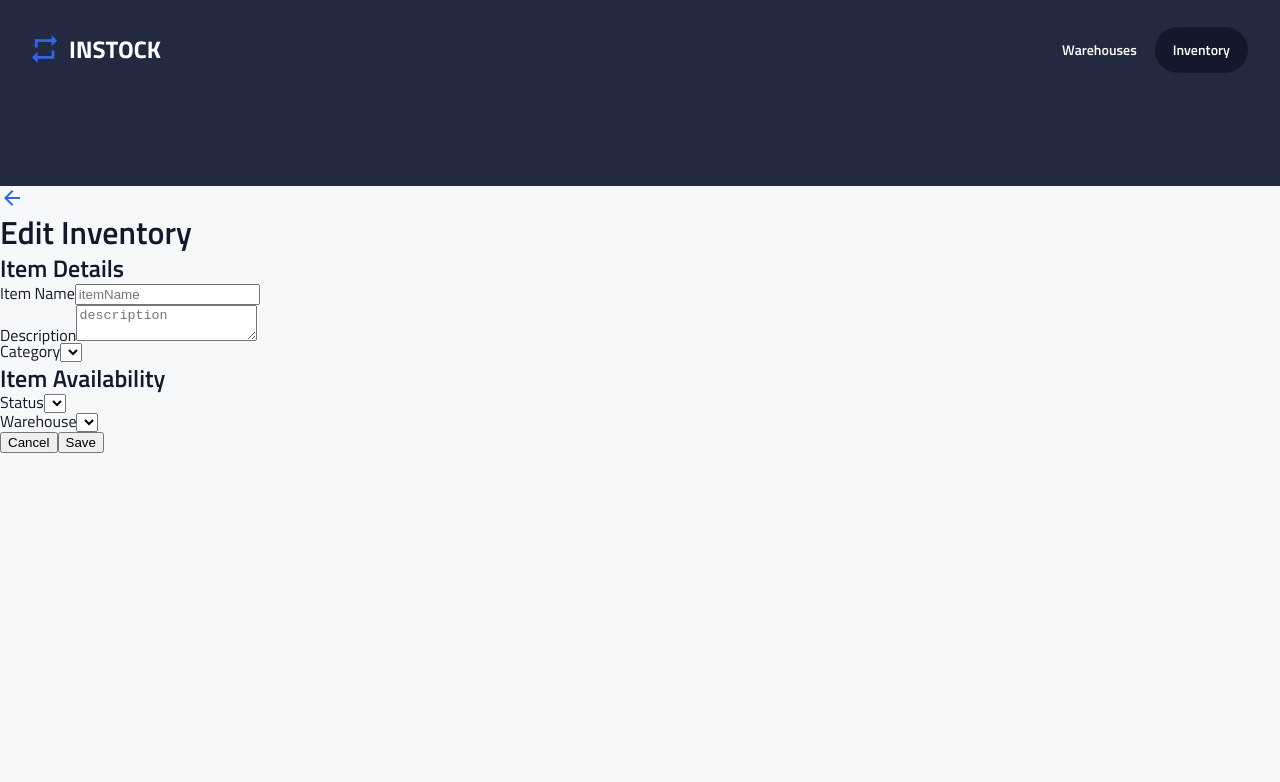
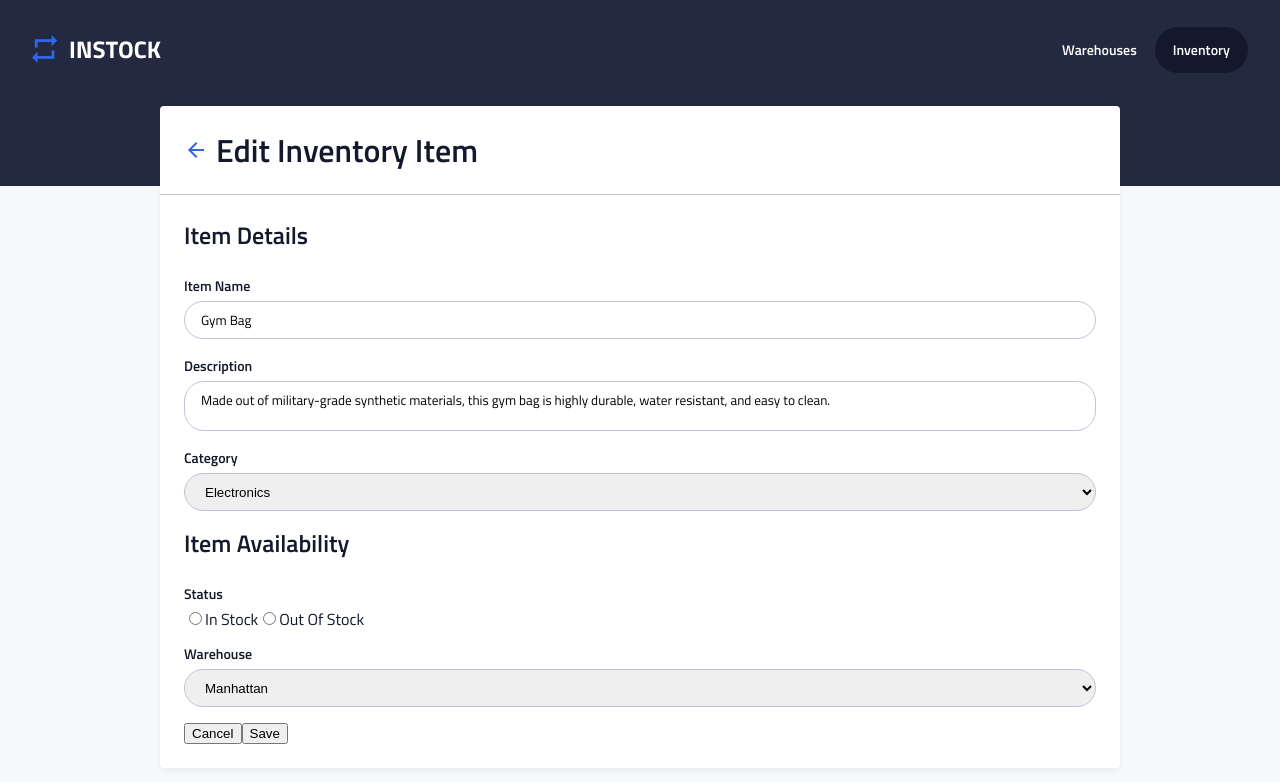
Before and after one commit to SimonMilord/instock_client, a React (Create React App) app: page /inventory/1/edit in a window 1280 px wide. Shown: the top 782 px of the page. Built offline with nearby package versions, Linux system fonts and the light colour scheme.

Commit message:
hard coding form fields + began styling

```diff
--- a/src/App.scss
+++ b/src/App.scss
@@ -46,3 +46,9 @@ p {
   @include font-size($p3-font-sizes);
   font-weight: $regular;
 }
+
+form,
+input,
+textarea {
+  font-family: $font;
+}
--- a/src/components/EditInventory/EditInventory.jsx
+++ b/src/components/EditInventory/EditInventory.jsx
@@ -4,12 +4,6 @@ import InventoryList from "../InventoryList/InventoryList";
 import arrowBack from "../../assets/Icons/arrow_back-24px.svg"
 import axios from "axios";
 
-// class EditInventory extends Component {
-
-// state = {
-//     warehouse:{},
-//     inventory:[],
-// }
 
 // getInventoryData(){
 //     axios
@@ -37,62 +31,100 @@ import axios from "axios";
 
 // // }
 
+    // handleFormSubmit = (e) => {
+    //     e.preventDefault();
+    //     updateInventory(id, updateInventory)
+    // }
+// // function EditInventory(props) {
+
+// function EditInventory(props)
+
+    class EditInventory extends Component {
+        state ={
+            inventory:{ "id": "83433026-ca32-4c6d-bd86-a39ee8b7303e",
+            "warehouseID": "2922c286-16cd-4d43-ab98-c79f698aeab0",
+            "warehouseName": "Manhattan",
+            "itemName": "Gym Bag",
+            "description": "Made out of military-grade synthetic materials, this gym bag is highly durable, water resistant, and easy to clean.",
+            "category": "Gear",
+            "status": "Out of Stock",
+            "quantity": 0},}
 
 
-//     // handleFormSubmit = (e) => {
-//     //     e.preventDefault();
-//     //     updateInventory(id, updateInventory)
-//     // }
-// // function EditInventory(props) {
-
-    class EditInventory extends Component {
-        // state ={
-        //     inventory:[],
-
+        // handleFormSubmit(event){
+        //     const itemName = event.target.itemName.value;
+        //     const description = event.target.description.value;
+        //     const category = event.target.category.value;
+        //     const status = event.target.status.value;
+        //     const warehouse = event.target.warehouse.value;
+        // }
             render(){
                 return(
-                    <div>
-                             <div className="header">
-                    <img className="header__icon" src={arrowBack} alt="arrow back"></img>
-                    <h1 className="header__heading"> Edit Inventory</h1>
+                    <div className="editInventory">
+                             <div className="editInventoryHeader">
+                    <img className="editInventoryHeader__icon" src={arrowBack} alt="arrow back"></img>
+                    <h1 className="editInventoryHeader__heading">edit inventory item</h1>
                 </div>
-                <h2>Item Details</h2>
-                        <form action="">
+                <div className="editInventoryForm">
+                <h2 className="editInventoryForm__heading">Item Details</h2>
+                        <form className="editInventoryForm__form" action="">
                         {/* onSubmit={handleFormSubmit} */}
-                            <div>
-                            <label>Item Name</label>
+                            <div className="editInventoryForm__field">
+                            <label className="editInventoryForm__label"><h3>Item Name</h3></label>
                             <input
+                            className="editInventoryForm__input"
                 type="text"
                 placeholder="itemName"
                 name="Item Name"
-                // value={itemName}
-                // onChange={(e)=> setName(e.target.value)}
+                value={this.state.inventory.itemName}
+                // onChange={(event)=> itemName(event.target.value)}
                 required
                 ></input>
                   </div>
-                  <div>
-                       <label>Description</label>
-                            <textarea
+                  <div className="editInventoryForm__field">
+                       <label className="editInventoryForm__label"><h3>Description</h3></label>
+                            <textarea className="editInventoryForm__textarea"
                 type="text"
                 placeholder="description"
-                name="description"
-                // value={itemName}
+                name="Description"
+                value={this.state.inventory.description}
                 // onChange={(e)=> setName(e.target.value)}
                 required
                 ></textarea>
 </div>
-<div>
-<label className="itemDetails__labels">Category</label>
-<select></select>
+<div className="editInventoryForm__field">
+<label className="editInventoryForm__label"><h3>Category</h3></label>
+<select className="editInventoryForm__input" name="Category" id="" placeholder="Please select">
+<option className="editInventoryForm__select--option" value="1">Electronics</option>
+                                    <option className="editInventoryForm__select--option" value="2">Gear</option>
+                                    <option className="editInventoryForm__select--option" value="3">Apparel</option>
+                                    <option className="editInventoryForm__select--option" value="4">Accessories</option>
+                                    <option className="editInventoryForm__select--option" value="5">Health</option>
+
+</select>
+
 </div>
-<h2>Item Availability</h2>
-<div>
-<label className="itemDetails__labels">Status</label>
-<select></select>
+<h2 className="editInventoryForm__heading">Item Availability</h2>
+<div className="editInventoryForm__field">
+    <h3>Status</h3>
+                            <div className="editInventoryForm__status">
+                                <input className="editInventoryForm__status--radio" type="radio" id="" name="stock_status" value="HTML"/>
+                                <label className="editInventoryForm__labels">In Stock</label>
+                                <input className="editInventoryForm__status--radio" type="radio" id="" name="stock_status" value="CSS"/>
+                                <label className="editInventoryForm__labels">Out Of Stock</label>
+                            </div>
 </div>
-<div>
-<label className="itemDetails__labels">Warehouse</label>
-<select></select>
+<div className="editInventoryForm__field">
+<label className="editInventoryForm__label"><h3>Warehouse</h3></label>
+<select className="editInventoryForm__input">
+<option className="editInventoryForm__select--option" value="1">Manhattan</option>
+                                <option className="editInventoryForm__select--option" value="2">Washington</option>
+                                <option className="editInventoryForm__select--option" value="3">Jersey</option>
+                                <option className="editInventoryForm__select--option" value="4">San Fran</option>
+                                <option className="editInventoryForm__select--option" value="5">Santa Monica</option>
+                                <option className="editInventoryForm__select--option" value="5">Seattle</option>
+                                <option className="editInventoryForm__select--option" value="5">Miami</option>
+</select>
 </div>
 
 <button type="button" onClick={(event) => (window.location.href = "/inventory")}>
@@ -104,12 +136,8 @@ import axios from "axios";
 
 
 
-
-
-
-
                         </form>
-                    </div>
+                    </div></div>
                 )
             }
         }
--- a/src/components/EditInventory/EditInventory.scss
+++ b/src/components/EditInventory/EditInventory.scss
@@ -0,0 +1,66 @@
+@import "../../styles/partials/fonts";
+@import "../../styles/partials/variables";
+@import "../../styles/partials/mixins";
+
+.editInventory {
+    @include component-box;
+    // margin: 2rem;
+    margin-top: -3rem;
+
+    @include tablet {
+        margin: 2rem;
+        margin-top: -5rem;
+
+    }
+
+    @include desktop {
+        margin: 2rem 10rem;
+        margin-top: -5rem;
+    }
+}
+
+.editInventoryHeader {
+    padding: 1.5rem;
+    display: flex;
+    border-bottom: 1px solid $secondary-grey;
+
+    @include tablet {
+        display: flex;
+        // justify-content: space-between;
+        align-items: center;
+    }
+
+    &__heading {
+        padding-left: 0.5rem;
+        text-transform: capitalize;
+    }
+}
+
+.editInventoryForm {
+    padding: 1.5rem;
+
+
+    &__form {}
+
+    &__heading {
+        padding-bottom: 1.5rem;
+    }
+
+    &__field {
+        @include form-field
+    }
+
+    &__input {
+        @include form-input;
+        min-height: 2.25rem;
+    }
+
+    &__textarea {
+        @include form-input;
+        min-height: 9rem;
+        padding-top: .5rem;
+    }
+
+
+
+}
--- a/src/components/Header/Header.scss
+++ b/src/components/Header/Header.scss
@@ -35,7 +35,7 @@
         }
     }
 
-    &__logo-img{
+    &__logo-img {
         width: 8.0369rem;
         height: 1.75rem;
         margin: auto;
--- a/src/styles/partials/_mixins.scss
+++ b/src/styles/partials/_mixins.scss
@@ -54,4 +54,51 @@
     flex-direction: $direction;
     justify-content: $justify;
     align-items: $align;
-  }
+}
+
+
+//   box shadow
+@mixin component-box {
+    background-color: $global-white-color;
+    margin: 1rem;
+    border-radius: .25rem;
+    box-shadow: 0 2px 5px 0 #13182c10;
+    margin-top: -5rem;
+}
+
+// form fields
+@mixin form-field {
+    display: flex;
+    flex-direction: column;
+    gap: .25rem;
+    padding-bottom: 16px;
+}
+
+@mixin form-input {
+    outline: none !important;
+    border-radius: 20px;
+    padding: 0 1rem;
+    border: solid .0625rem $secondary-grey;
+    cursor: pointer;
+    resize: none;
+
+    &:focus {
+        border: $interactive-color solid .0625rem;
+        outline: none !important;
+    }
+
+    &:invalid {
+        outline: none !important;
+        border: $alert-color solid .0625rem;
+    }
+
+    &::placeholder {
+        color: $secondary-text-color;
+        opacity: 1;
+    }
+
+    @include tablet {
+        min-height: 38px;
+    }
+
+}
```
Also changed, not shown: src/components/AddNewInventoryItem/AddNewInventoryItem.jsx (+4 -4 lines). Lines whose indentation alone changed are shown as unchanged.
